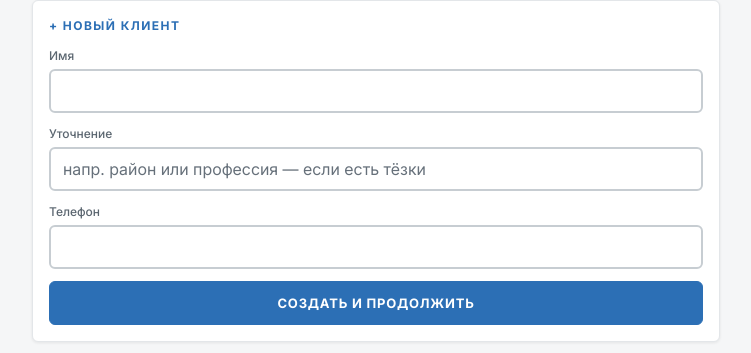
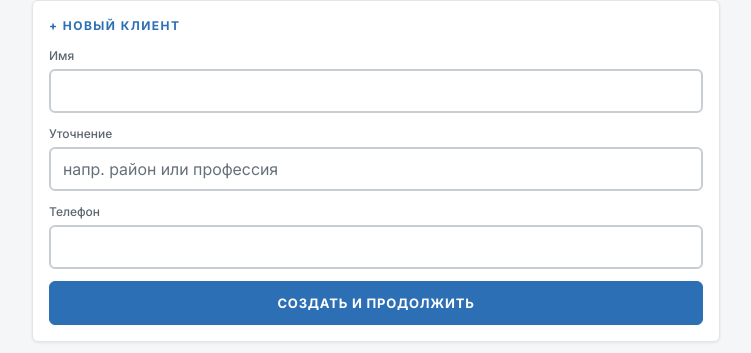
Before and after one commit to nurd11n/AcocosDB, a Django app: page /orders/new/ in a window 1280 px wide. Shown: the part 305-658 px from the top of the page, without its empty margins (264-1015 px from the left). Run offline with Django 5.2, Linux system fonts and the light colour scheme; the visitor is signed in with stand-in values (Sample User, id 1); data that the repository does not hold is empty; parts of the project's set-up code (start-up, migrations or seed data) failed here and were passed over.

Commit message:
Trim the Уточнение placeholder to the example only
Dropped the "— если есть тёзки" clause; the example itself
(район или профессия) already conveys the field's purpose.

Co-Authored-By: Claude Sonnet 5 <noreply@anthropic.com>

```diff
--- a/templates/orders/new.html
+++ b/templates/orders/new.html
@@ -20,7 +20,7 @@
   <input name="first_name" value="{{ new_client_values.first_name|default:'' }}" required>
   <label>{% trans "Уточнение" %}</label>
   <input name="descriptor" value="{{ new_client_values.descriptor|default:'' }}"
-    placeholder="{% trans "напр. район или профессия — если есть тёзки" %}">
+    placeholder="{% trans "напр. район или профессия" %}">
   <label>{% trans "Телефон" %}</label>
   <input name="phone" type="tel" inputmode="tel" value="{{ new_client_values.phone|default:'' }}" required>
   <button type="submit" class="btn btn-primary" style="margin-top:var(--space-3)">{% trans "Создать и продолжить" %}</button>
--- a/templates/pos/partials/client_section.html
+++ b/templates/pos/partials/client_section.html
@@ -30,7 +30,7 @@
      <input name="first_name" value="{{ new_client_values.first_name|default:'' }}" required>
      <label>{% trans "Уточнение" %}</label>
      <input name="descriptor" value="{{ new_client_values.descriptor|default:'' }}"
-       placeholder="{% trans "напр. район или профессия — если есть тёзки" %}">
+       placeholder="{% trans "напр. район или профессия" %}">
      <label>{% trans "Телефон" %}</label>
      <input name="phone" type="tel" inputmode="tel" value="{{ new_client_values.phone|default:'' }}" required>
      <div class="row" style="margin-top:var(--space-3)">
```
